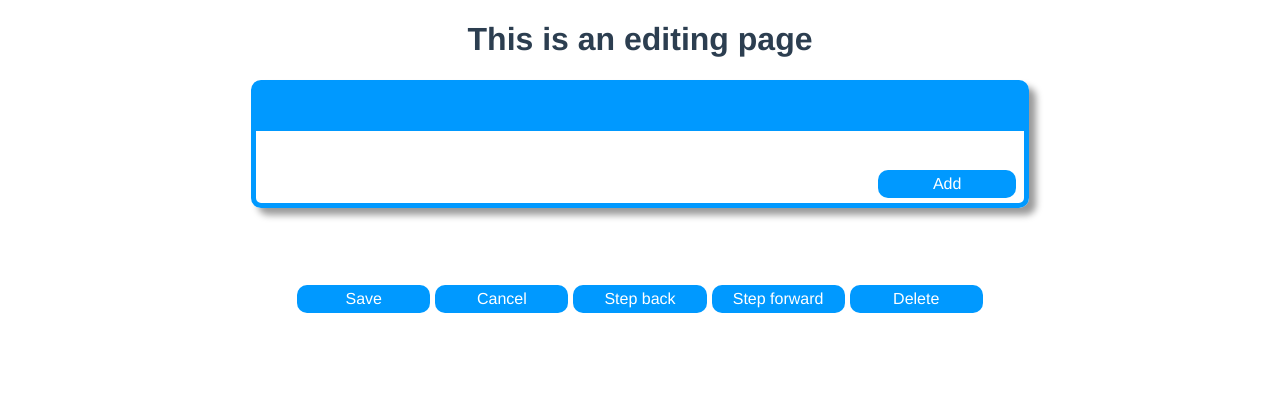
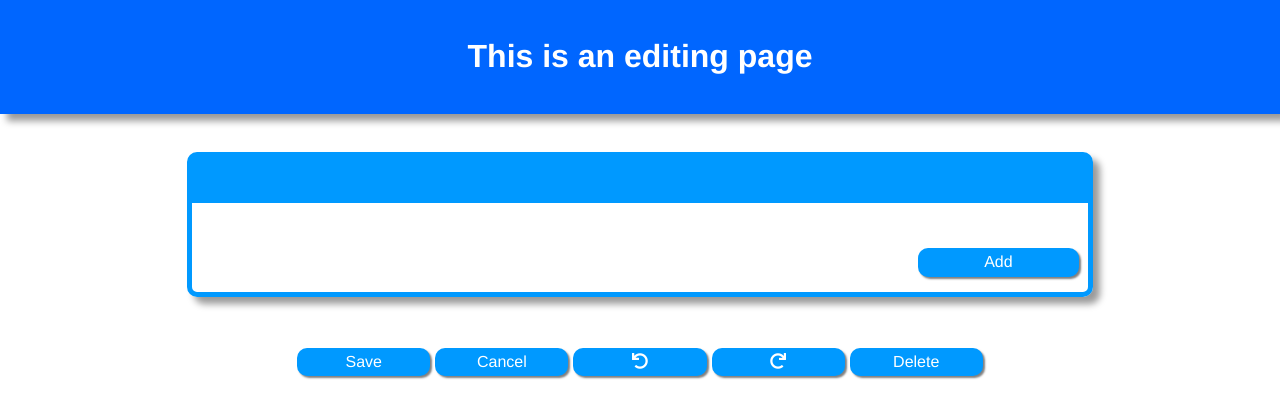
Before and after one commit to TitarenkoBA/notes, a Vue app: page /editing in a window 1280 px wide. Shown: the top 418 px of the page. Built offline with nearby package versions, Linux system fonts and the light colour scheme.

Commit message:
complete styling and complete local version

```diff
--- a/public/index.html
+++ b/public/index.html
@@ -5,6 +5,7 @@
     <meta http-equiv="X-UA-Compatible" content="IE=edge">
     <meta name="viewport" content="width=device-width,initial-scale=1.0">
     <link rel="icon" href="<%= BASE_URL %>favicon.ico">
+    <link rel="stylesheet" href="https://use.fontawesome.com/releases/v5.7.1/css/all.css" integrity="sha384-fnmOCqbTlWIlj8LyTjo7mOUStjsKC4pOpQbqyi7RrhN7udi9RwhKkMHpvLbHG9Sr" crossorigin="anonymous">
     <link rel="stylesheet" type="text/css" href="https://cdnjs.cloudflare.com/ajax/libs/normalize/8.0.1/normalize.min.css">
     <title><%= htmlWebpackPlugin.options.title %></title>
   </head>
--- a/src/components/Note.vue
+++ b/src/components/Note.vue
@@ -9,7 +9,7 @@
     <div class="note__todos">
       <div v-for="todo of note.todos" :key="todo.id" :id="todo.id" class="note__todo">
         <label
-          class="note_label"
+          class="note__label"
           :class="{checked: todo.isComplete}">
           <input
             v-if="!isNotesPreview"
@@ -27,26 +27,32 @@
         <button
           class="note__todo-button"
           v-if="!isNotesPreview"
-          @click="deleteTodo($event)">del</button>
+          @click="deleteTodo($event)"
+          title="Delete todo">
+          <i class="fa fa-trash" aria-hidden="true"></i>
+        </button>
       </div>
     </div>
     <div class="note__buttons-container">
       <button
         v-if="isNotesPreview"
         class="note__button"
-        @click="editNote(note)">
+        @click="editNote(note)"
+        title="Edit note">
         Edit
       </button>
       <button
         v-if="isNotesPreview"
         class="note__button"
-        @click="deleteNote(note)">
+        @click="deleteNote(note)"
+        title="Delete note">
         Delete
       </button>
       <button
         v-if="!isNotesPreview"
         class="note__button"
-        @click="addTodo()">
+        @click="addTodo()"
+        title="Add todo">
         Add
       </button>
     </div>
@@ -110,11 +116,17 @@ export default {
   flex-direction: row;
   flex-wrap: wrap;
   margin: 1% auto;
-  width: 60%;
+  padding-bottom: 10px;
+  width: 70%;
   height: 20%;
   border: 5px solid #0099ff;
   border-radius: 10px;
-  box-shadow: 7px 7px 7px rgba(0, 0, 0, 0.4)
+  box-shadow: 7px 7px 7px rgba(0, 0, 0, 0.4);
+  @media screen and (max-width: 980px) {
+    & {
+      width: 98%;
+    }
+  }
 }
 .note__title {
   text-align: left;
@@ -143,6 +155,12 @@ export default {
   width: 75%;
   text-align: left;
   padding-left: 5%;
+  @media screen and (max-width: 980px) {
+    & {
+      width: 98%;
+      padding-right: 5px;
+    }
+  }
 }
 .note__todo {
   display: flex;
@@ -154,7 +172,7 @@ export default {
 .note__checkbox {
   display: none;
 }
-.note_label {
+.note__label {
   cursor: pointer;
   margin-right: 5%;
   margin-top: 5px;
@@ -162,11 +180,12 @@ export default {
   height: 30px;
   border: 2px solid #0099ff;
   border-radius: 10px;
+  box-shadow: 2px 2px 2px inset rgba(0, 0, 0, 0.5);
 }
 .checked {
   &:before {
     content: "\2713";
-    text-shadow: 1px 1px 1px rgba(0, 0, 0, .2);
+    text-shadow: 2px 2px 2px rgba(0, 0, 0, 0.5);
     font-size: 40px;
     margin-left: 3px;
     color: #0099ff;
@@ -194,12 +213,18 @@ export default {
 }
 .note__todo-button {
   .note__button;
-  width: 7%;
+  min-width: 9%;
+  max-width: 10%;
   margin-top: 1%;
 }
 .note__buttons-container {
   width: 20%;
   padding-top: 5%;
+  @media screen and (max-width: 980px) {
+    & {
+      width: 98%;
+    }
+  }
 }
 .note__button {
   margin-bottom: 5px;
@@ -210,6 +235,7 @@ export default {
   padding: 5px;
   color: white;
   background-color: #0099ff;
+  box-shadow: 2px 2px 2px rgba(0, 0, 0, 0.5);
   transition: all 0.5s;
   &:hover {
     background-color: #0066ff;
--- a/src/views/Editing.vue
+++ b/src/views/Editing.vue
@@ -5,11 +5,21 @@
       :note="EditingNote"
       :isNotesPreview="false"/>
     <div class="editing__buttons-container">
-      <button class="editing__button" @click="saveNote()">Save</button>
-      <button class="editing__button" @click="cancel()">Cancel</button>
-      <button class="editing__button" @click="stepBack()">Step back</button>
-      <button class="editing__button" @click="stepForward()">Step forward</button>
-      <button class="editing__button" @click="deleteNote()">Delete</button>
+      <button class="editing__button" @click="saveNote()" title="Save note">
+        Save
+      </button>
+      <button class="editing__button" @click="cancel()" title="Cancel changes">
+        Cancel
+      </button>
+      <button class="editing__button" @click="stepBack()" title="Undo changing">
+        <i class="fa fa-undo" aria-hidden="true"></i>
+      </button>
+      <button class="editing__button" @click="stepForward()" title="Redo changing">
+        <i class="fa fa-redo" aria-hidden="true"></i>
+      </button>
+      <button class="editing__button" @click="deleteNote()" title="Delete note">
+        Delete
+      </button>
     </div>
   </div>
 </template>
@@ -50,10 +60,24 @@ export default {
 </script>
 
 <style lang="less" scoped>
+.editing__title {
+  background-color: #0066ff;
+  color: white;
+  padding: 3%;
+  margin: 0 0 3% 0;
+  box-shadow: 7px 7px 7px rgba(0, 0, 0, 0.4);
+}
 .editing__buttons-container {
   width: 80%;
-  padding-top: 5%;
+  padding-top: 3%;
   margin: auto;
+  @media screen and (max-width: 980px) {
+    & {
+      display: flex;
+      flex-direction: column;
+      width: 98%;
+    }
+  }
 }
 .editing__button {
   margin-bottom: 5px;
@@ -65,6 +89,7 @@ export default {
   margin-right: 5px;
   color: white;
   background-color: #0099ff;
+  box-shadow: 2px 2px 2px rgba(0, 0, 0, 0.5);
   transition: all 0.5s;
   &:last-child {
     margin-right: 0;
@@ -75,5 +100,10 @@ export default {
   &:active {
     background-color: #99ccff;
   }
+  @media screen and (max-width: 980px) {
+    & {
+      width: 100%;
+    }
+  }
 }
 </style>
--- a/src/views/Home.vue
+++ b/src/views/Home.vue
@@ -1,7 +1,9 @@
 <template>
   <div class="home">
     <h1 class="home__title">This is an home page</h1>
-    <button class="home__button" @click="createNewNote()">Create</button>
+    <button class="home__button" @click="createNewNote()" title="Create new note">
+      Create
+    </button>
     <Note v-for="note of notes" :key="note.id" :id="note.id" :note="note" :isNotesPreview="true"/>
   </div>
 </template>
@@ -29,6 +31,13 @@ export default {
 </script>
 
 <style lang="less" scoped>
+.home__title {
+  background-color: #0066ff;
+  color: white;
+  padding: 3%;
+  margin: 0 0 1% 0;
+  box-shadow: 7px 7px 7px rgba(0, 0, 0, 0.4);
+}
 .home__button {
   margin: 10px auto 0 -50%;
   border: none;
@@ -39,6 +48,7 @@ export default {
   color: white;
   background-color: #0099ff;
   text-decoration: none;
+  box-shadow: 2px 2px 2px rgba(0, 0, 0, 0.5);
   transition: all 0.5s;
   &:hover {
     background-color: #0066ff;
@@ -46,5 +56,10 @@ export default {
   &:active {
     background-color: #99ccff;
   }
+  @media screen and (max-width: 980px) {
+    & {
+      width: 30%;
+    }
+  }
 }
 </style>
```
